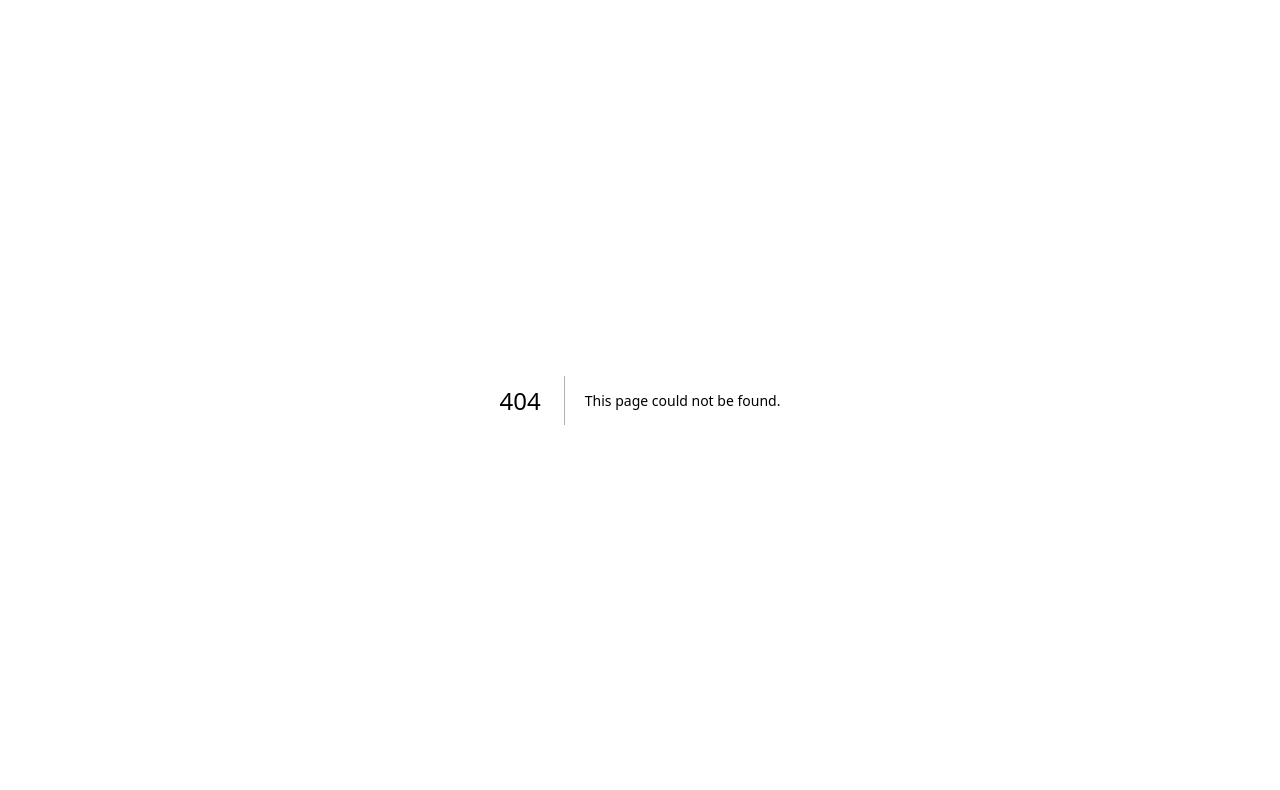
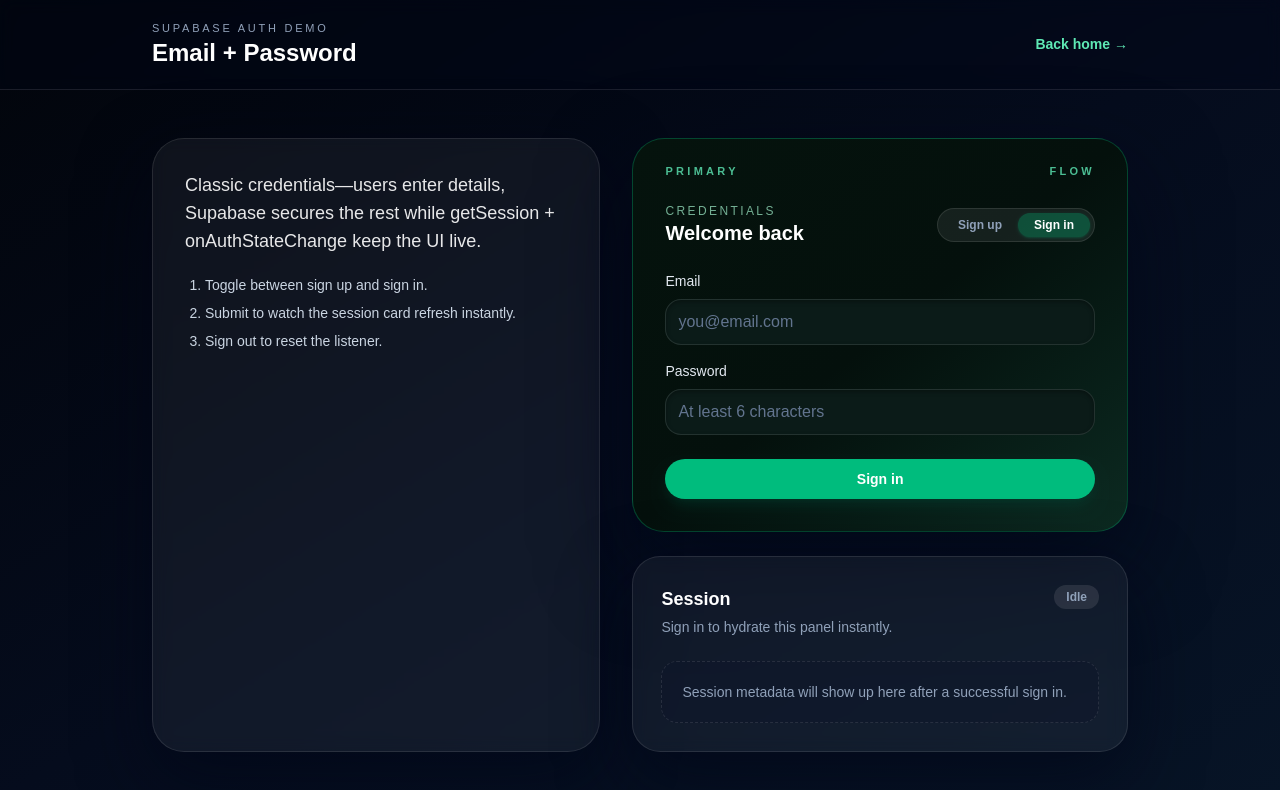
Before and after one commit to thedvo/brain-index-ai, a Next.js app: page /auth/email-password in a window 1280 px wide. Before the commit this address had no page. Shown: the top 790 px of the page. Built offline with nearby package versions, Linux system fonts and the light colour scheme; no server answers.

Commit message:
refactor authentication forms and pages into a dedicated auth directory

```diff
--- a/app/email-password/EmailPasswordDemo.tsx
+++ b/app/auth/email-password/email-password-form.tsx
@@ -3,16 +3,16 @@
 import { useState, useEffect } from 'react'
 import { User } from '@supabase/supabase-js'
 import { getSupabaseBrowserClient } from '@/lib/supabase/browser-client'
-import { AuthDemoPage } from '../components/AuthDemoPage'
+import { AuthPageLayout } from '../../components/auth-page-layout'
 
-type EmailPasswordDemoProps = {
+type EmailPasswordFormProps = {
 	user: User | null
 }
 
 // two possible option states of the form
 type Mode = 'signup' | 'signin'
 
-export default function EmailPasswordDemo({ user }: EmailPasswordDemoProps) {
+export default function EmailPasswordForm({ user }: EmailPasswordFormProps) {
 	// allows user to toggle between different modes of the form
 	const [mode, setMode] = useState<Mode>('signin')
 
@@ -87,7 +87,7 @@
 	}
 
 	return (
-		<AuthDemoPage
+		<AuthPageLayout
 			title="Email + Password"
 			intro="Classic credentials—users enter details, Supabase secures the rest while getSession + onAuthStateChange keep the UI live."
 			steps={[
@@ -245,6 +245,6 @@
 					</div>
 				)}
 			</section>
-		</AuthDemoPage>
+		</AuthPageLayout>
 	)
 }
--- a/app/email-password/page.tsx
+++ b/app/auth/email-password/page.tsx
@@ -1,4 +1,4 @@
-import EmailPasswordDemo from './EmailPasswordDemo'
+import EmailPasswordForm from './email-password-form'
 import { createSupabaseServerClient } from '@/lib/supabase/server-client'
 
 export default async function EmailPasswordPage() {
@@ -9,5 +9,5 @@
 		data: { user },
 	} = await supabase.auth.getUser()
 
-	return <EmailPasswordDemo user={null} />
+	return <EmailPasswordForm user={null} />
 }
--- a/app/google-login/GoogleLoginDemo.tsx
+++ b/app/auth/google-login/google-login-form.tsx
@@ -3,13 +3,13 @@
 import { getSupabaseBrowserClient } from '@/lib/supabase/browser-client'
 import { User } from '@supabase/supabase-js'
 import { useState, useEffect } from 'react'
-import { AuthDemoPage } from '../components/AuthDemoPage'
+import { AuthPageLayout } from '../../components/auth-page-layout'
 
-type GoogleLoginDemoProps = {
+type GoogleLoginFormProps = {
 	user: User | null
 }
 
-export default function GoogleLoginDemo({ user }: GoogleLoginDemoProps) {
+export default function GoogleLoginForm({ user }: GoogleLoginFormProps) {
 	// create instance of the browser client
 	const supabase = getSupabaseBrowserClient()
 	// initialize with "user" that is passed in from our server component
@@ -42,14 +42,14 @@
 		await supabase.auth.signInWithOAuth({
 			provider: 'google',
 			options: {
-				redirectTo: `${window.location.origin}/google-login`,
+				redirectTo: `${window.location.origin}/auth/google-login`,
 				skipBrowserRedirect: false,
 			},
 		})
 	}
 
 	return (
-		<AuthDemoPage
+		<AuthPageLayout
 			title="Email + Password"
 			intro="Classic credentials—users enter details, Supabase secures the rest while getSession + onAuthStateChange keep the UI live."
 			steps={[
@@ -158,6 +158,6 @@
 					</div>
 				)}
 			</section>
-		</AuthDemoPage>
+		</AuthPageLayout>
 	)
 }
--- a/app/google-login/page.tsx
+++ b/app/auth/google-login/page.tsx
@@ -1,4 +1,4 @@
-import GoogleLoginDemo from './GoogleLoginDemo'
+import GoogleLoginForm from './google-login-form'
 import { createSupabaseServerClient } from '@/lib/supabase/server-client'
 
 export default async function GoogleLoginPage() {
@@ -8,5 +8,5 @@
 	} = await supabase.auth.getUser()
 
 	console.log({ user })
-	return <GoogleLoginDemo user={user} />
+	return <GoogleLoginForm user={user} />
 }
--- a/app/components/AuthDemoPage.tsx
+++ b/app/components/auth-page-layout.tsx
@@ -3,19 +3,19 @@
 import Link from 'next/link'
 import type { ReactNode } from 'react'
 
-type AuthDemoPageProps = {
+type AuthPageLayoutProps = {
 	title: string
 	intro: string
 	steps: string[]
 	children: ReactNode
 }
 
-export function AuthDemoPage({
+export function AuthPageLayout({
 	title,
 	intro,
 	steps,
 	children,
-}: AuthDemoPageProps) {
+}: AuthPageLayoutProps) {
 	return (
 		<div className="flex min-h-screen flex-col bg-gradient-to-br from-[#02050b] via-[#050c1d] to-[#071426] text-slate-100">
 			<header className="border-b border-white/10 bg-slate-950/40 backdrop-blur">
--- a/app/page.tsx
+++ b/app/page.tsx
@@ -2,7 +2,7 @@
 
 const demos = [
 	{
-		href: '/email-password',
+		href: '/auth/email-password',
 		title: 'Email + Password',
 		description:
 			'Classic credentials flow with Supabase-managed sessions and a React listener that never goes stale.',
@@ -23,7 +23,7 @@
 		},
 	},
 	{
-		href: '/google-login',
+		href: '/auth/google-login',
 		title: 'Google Login',
 		description:
 			'Demonstrate social login via signInWithOAuth plus the automatic UI sync powered by onAuthStateChange.',
```
